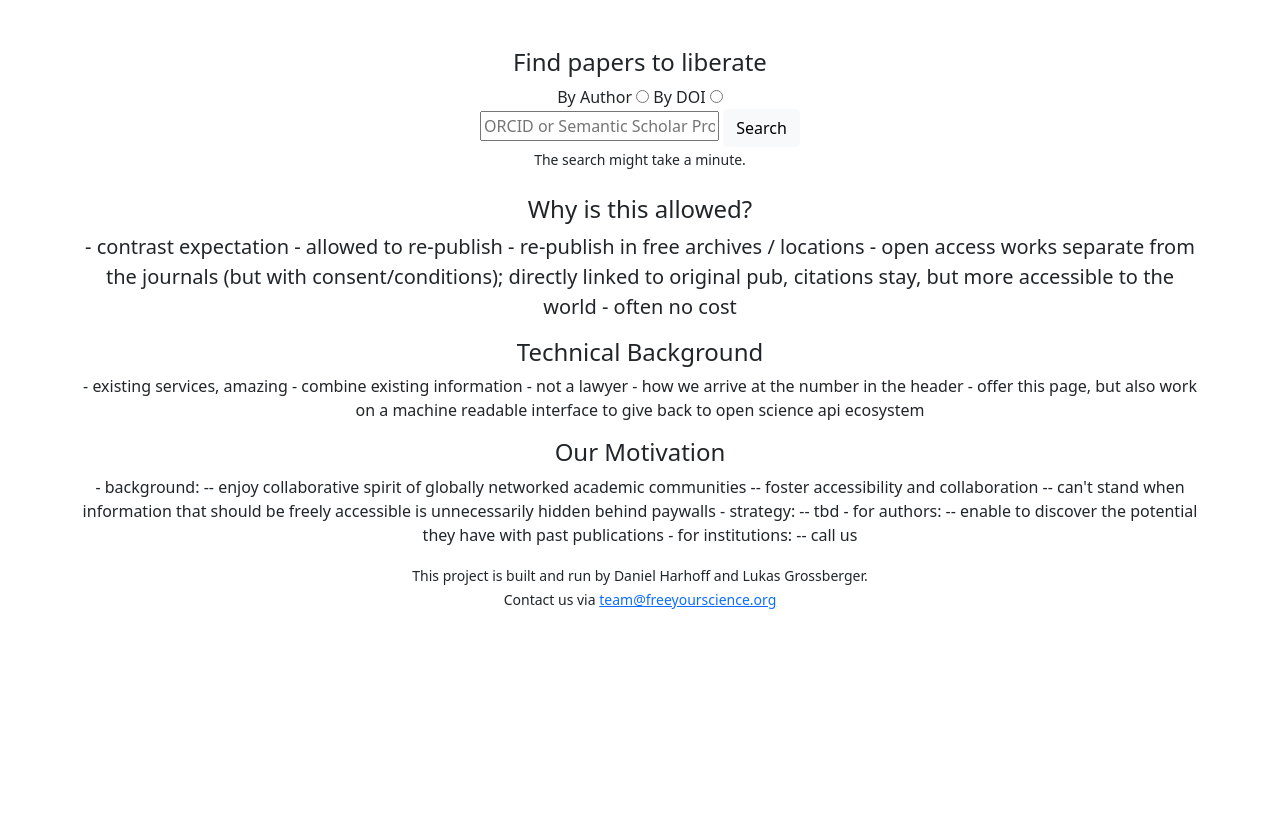
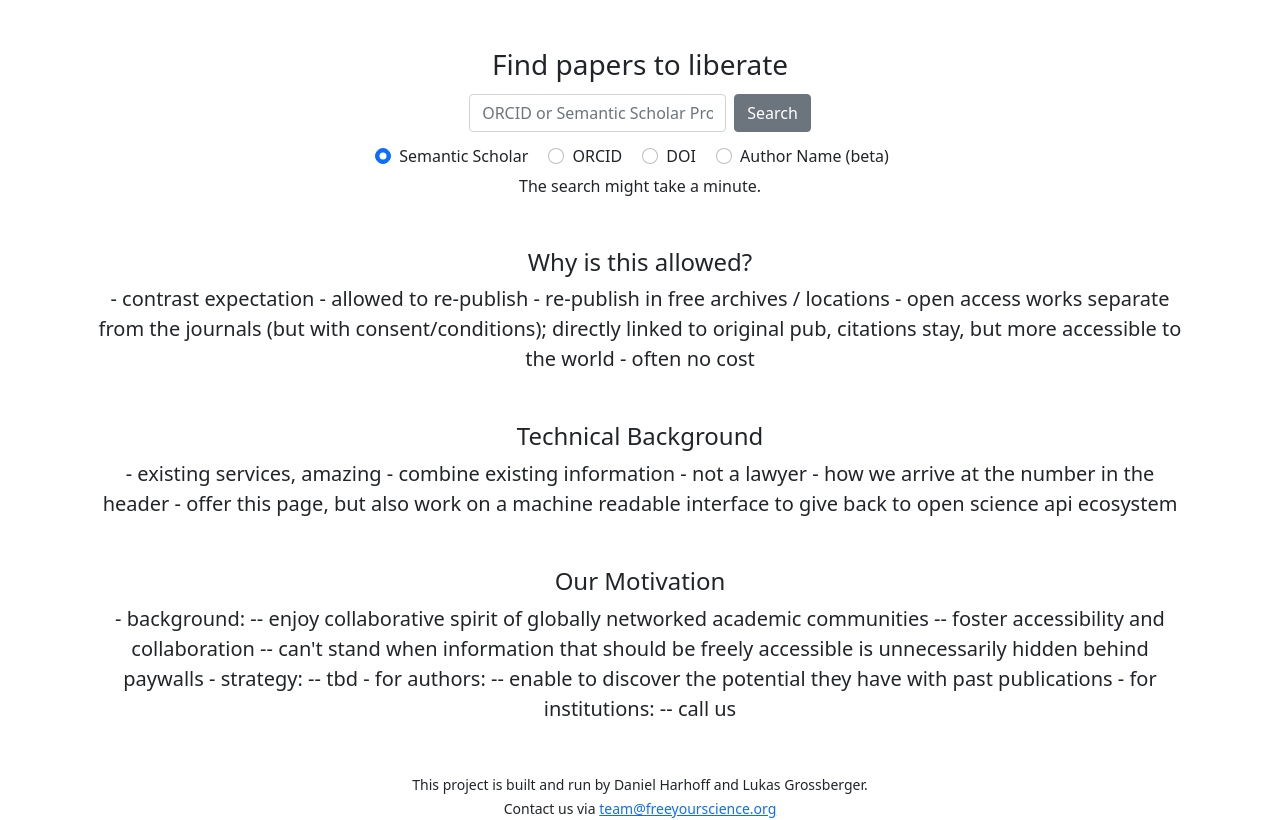
Before and after one commit to freeyourscience/freeyourscience, a FastAPI app: page / in a window 1280 px wide. Shown: the part 168-988 px from the top of the page. Before the commit the page ends 777 px from the top, so only its background shows below. Run offline with FastAPI, Linux system fonts and the light colour scheme.

Commit message:
landing page spacing and form

```diff
--- a/wbf/templates/base.html
+++ b/wbf/templates/base.html
@@ -24,9 +24,9 @@
 </head>
 
 <body>
-    <main>
+    <div>
         {% block content %}{% endblock %}
-    </main>
+    </div>
 </body>
 
 </html>
--- a/wbf/templates/landing_page.html
+++ b/wbf/templates/landing_page.html
@@ -1,10 +1,7 @@
 {% extends "base.html" %}
 {% block content %}
-<div class="container text-center">
-	<br />
-	<br />
-
-	<header class="container fs-2 lh-sm">
+<div class="container text-center fs-5">
+	<header class="container fs-2 lh-sm mt-5 mb-5">
 		<div class="row row-cols-2 justify-content-md-center">
 			<div class="col text-end border-end">
 				<span class="fw-bold fs-1">46.7 million</span><br />
@@ -18,21 +15,49 @@
 		</div>
 	</header>
 
-	<br />
-	<br />
-
-	<h2 class="fs-4">
+	<main>
+		<section class="container mb-5">
+			<h2 class="fs-3">
 				Find papers to liberate
 			</h2>
 			<form method="GET" action="/authors">
-		By Author <input type="radio" name="search-type" value="author" />
-		By DOI <input type="radio" name="search-type" value="doi" /><br />
-		<input type="text" name="profile" placeholder="ORCID or Semantic Scholar Profile">
-		<input type="submit" class="btn btn-light" value="Search"><br />
-		<small>The search might take a minute.</small>
+				<div class="row justify-content-md-center row-cols-lg-auto mb-2">
+					<div class="col-12 p-1">
+						<label class="visually-hidden" for="search-field">Search</label>
+						<input type="text" name="profile" class="form-control" id="search-field"
+							placeholder="ORCID or Semantic Scholar Profile" required>
+					</div>
+					<div class="col-12 p-1">
+						<button type="submit" class="btn btn-secondary">Search</button>
+					</div>
+				</div>
+				<div class="container fs-6 mt-1">
+					<div class="form-check form-check-inline">
+						<input class="form-check-input" type="radio" name="search-type" id="search-type-s2"
+							value="option1" checked>
+						<label class="form-check-label" for="search-type-s2">Semantic Scholar</label>
+					</div>
+					<div class="form-check form-check-inline">
+						<input class="form-check-input" type="radio" name="search-type" id="search-type-orcid"
+							value="option1">
+						<label class="form-check-label" for="search-type-orcid">ORCID</label>
+					</div>
+					<div class="form-check form-check-inline">
+						<input class="form-check-input" type="radio" name="search-type" id="search-type-doi"
+							value="option2">
+						<label class="form-check-label" for="search-type-doi">DOI</label>
+					</div>
+					<div class="form-check form-check-inline">
+						<input class="form-check-input" type="radio" name="search-type" id="search-type-name"
+							value="option2">
+						<label class="form-check-label" for="search-type-name">Author Name (beta)</label>
+					</div>
+				</div>
+				<small class="fs-6">The search might take a minute.</small>
 			</form>
-	<br />
+		</section>
 
+		<section class="container mb-5">
 			<h2 class="fs-4">
 				Why is this allowed?
 			</h2>
@@ -40,11 +65,15 @@
 				- contrast expectation
 				- allowed to re-publish
 				- re-publish in free archives / locations
-		- open access works separate from the journals (but with consent/conditions); directly linked to original pub,
+				- open access works separate from the journals (but with consent/conditions); directly linked to
+				original
+				pub,
 				citations stay, but more accessible to the world
 				- often no cost
 			</p>
+		</section>
 
+		<section class="container mb-5">
 			<h2 class="fs-4">
 				Technical Background
 			</h2>
@@ -53,9 +82,12 @@
 				- combine existing information
 				- not a lawyer
 				- how we arrive at the number in the header
-		- offer this page, but also work on a machine readable interface to give back to open science api ecosystem
+				- offer this page, but also work on a machine readable interface to give back to open science api
+				ecosystem
 			</p>
+		</section>
 
+		<section class="container mb-5">
 			<h2 class="fs-4">
 				Our Motivation
 			</h2>
@@ -71,10 +103,14 @@
 				- for institutions:
 				-- call us
 			</p>
+		</section>
+	</main>
 
+	<footer class="fs-6">
 		<small>
 			This project is built and run by Daniel Harhoff and Lukas Grossberger.<br />
 			Contact us via <a href="mailto:team@freeyourscience.org">team@freeyourscience.org</a>
 		</small>
+	</footer>
 </div>
 {% endblock %}
```
Lines whose indentation alone changed are shown as unchanged.
